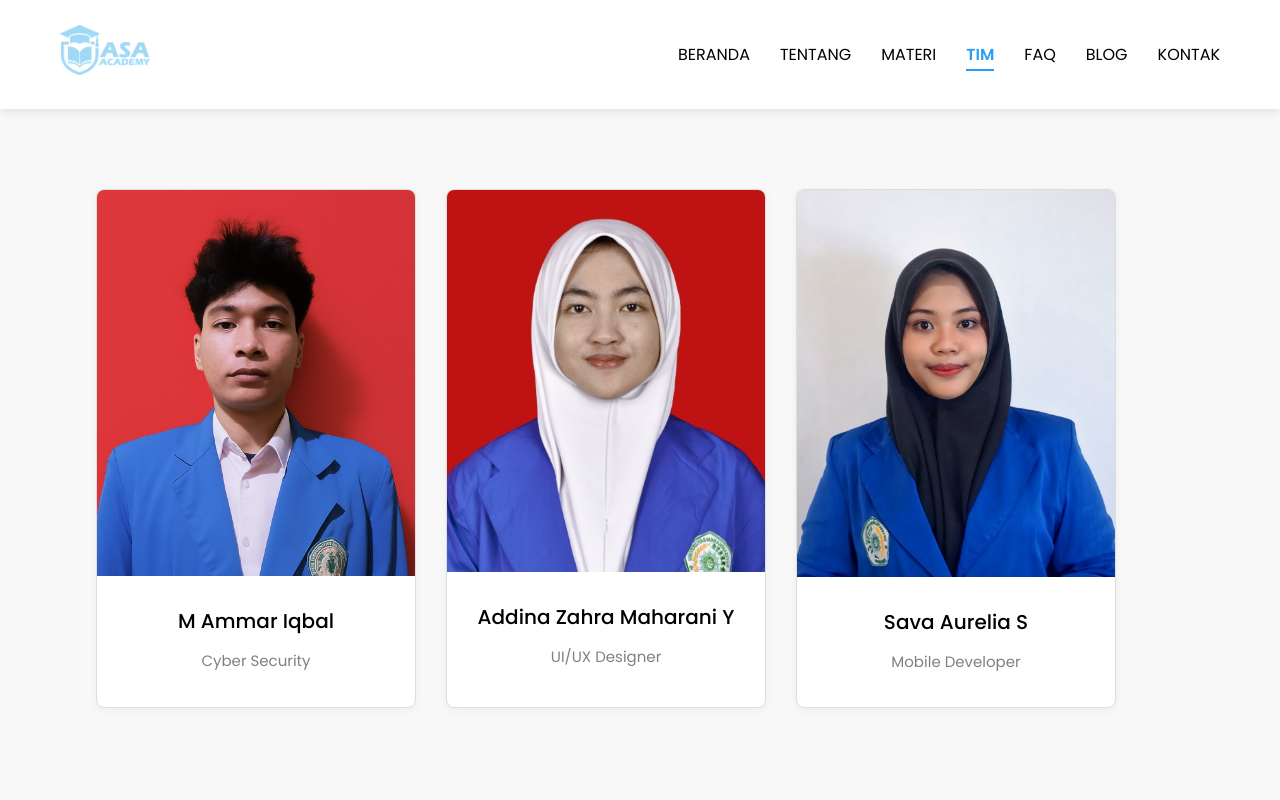
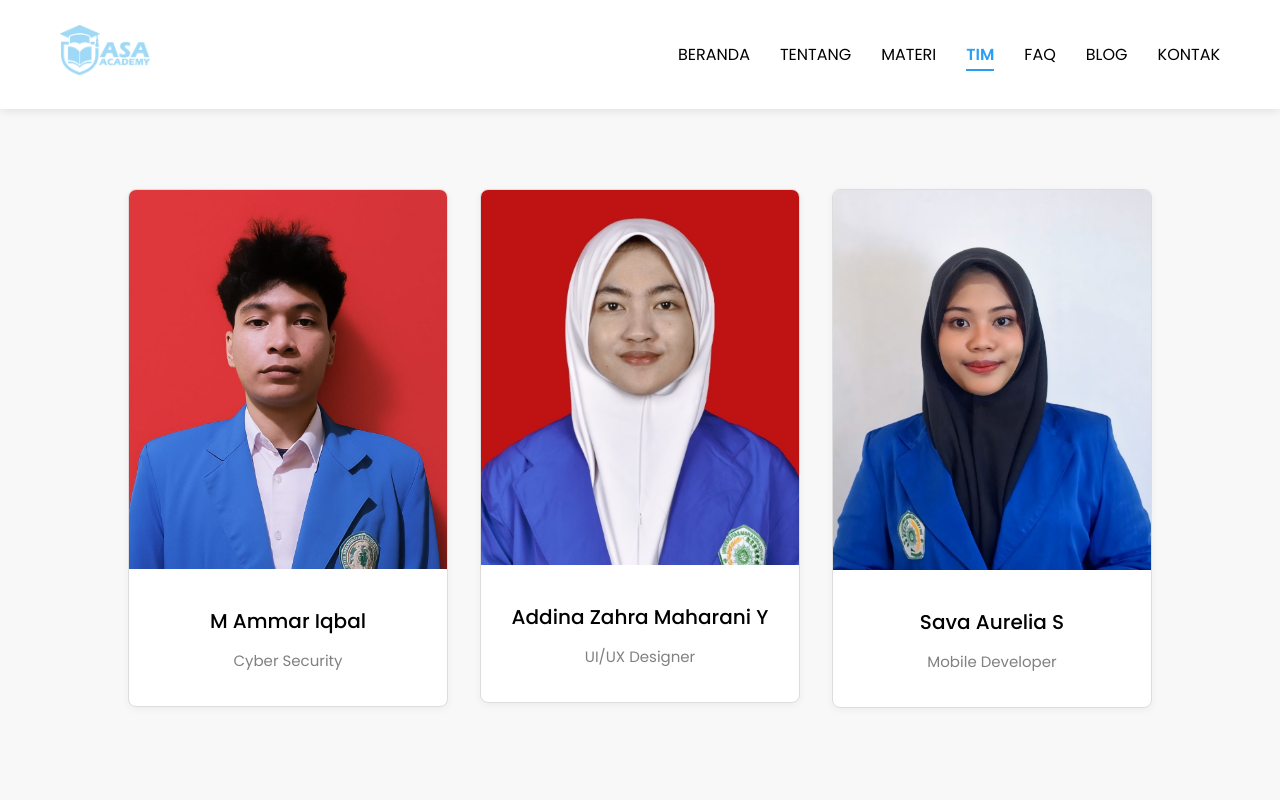
Before and after one commit to saavaurs/ASA-Academy, a React (Create React App) app: page /team in a window 1280 px wide. Shown: the top 800 px of the page. Built offline with nearby package versions, Linux system fonts and the light colour scheme.

Commit message:
membenarkan posisi foto tim dan memperbaiki border radius tombol

```diff
--- a/src/components/blog/BlogDetail.jsx
+++ b/src/components/blog/BlogDetail.jsx
@@ -40,7 +40,7 @@ const BlogDetail = () => {
           background: "#2A9DF4",
           color: "#fff",
           border: "none",
-          borderRadius: "5px",
+          borderRadius: "30px",
           cursor: "pointer"
         }}
         onClick={() => navigate("/journal")}
--- a/src/components/team/team.css
+++ b/src/components/team/team.css
@@ -1,4 +1,19 @@
+.team .container {
+  display: flex;
+  justify-content: center;
+  align-items: flex-start;
+  gap: 32px;
+  flex-wrap: wrap;
+  width: 100%;
+}
+
 .team .items {
+  display: flex;
+  flex-direction: column;
+  align-items: center;
+  width: 320px;
+  margin-bottom: 32px;
+  box-sizing: border-box;
   transition: 0.5s;
 }
 .team .img {
```
